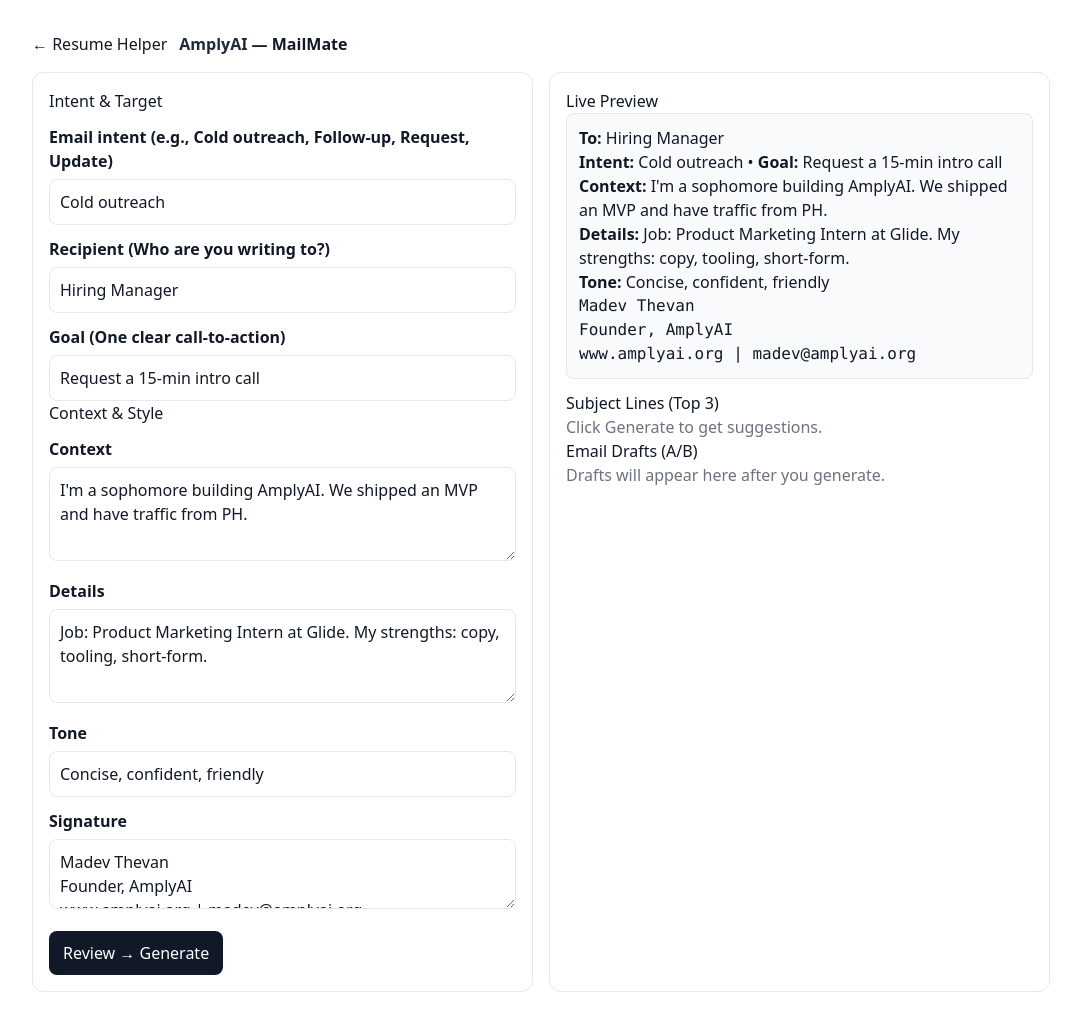
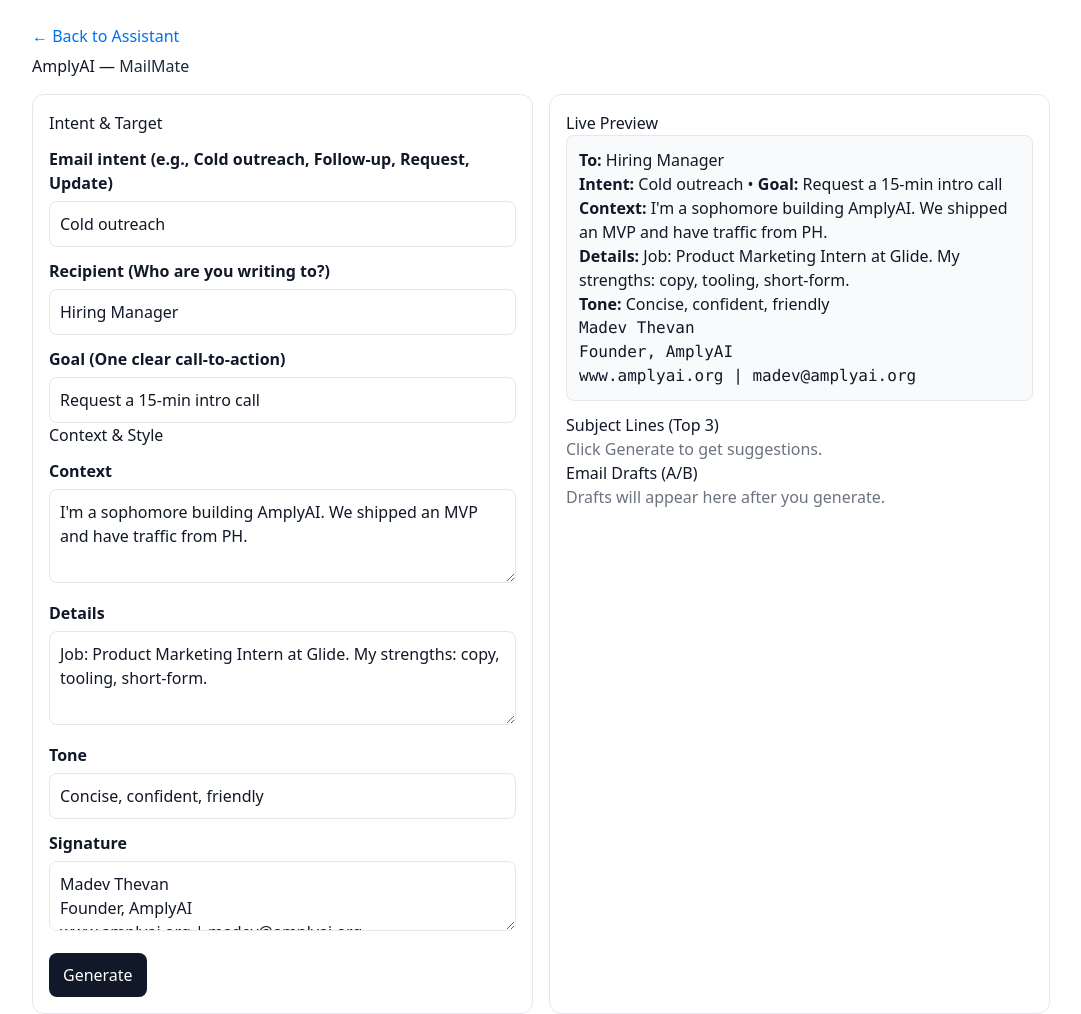
Before and after one commit to madevthevanthiran-maker/amplyai-chatbot, a Next.js app: page /email in a window 1280 px wide. Shown: the whole page, without its empty margins (99-1180 px from the left). Before the commit the page ends 992 px from the top, so only its background shows below. Built offline with nearby package versions, Linux system fonts and the light colour scheme.

Commit message:
Update email.jsx

```diff
--- a/pages/email.jsx
+++ b/pages/email.jsx
@@ -1,6 +1,6 @@
-// /pages/email.jsx
+// pages/email.jsx
+import Link from "next/link";
 import { useState } from "react";
-import Link from "next/link";
 
 export default function MailMate() {
   const [form, setForm] = useState({
@@ -12,7 +12,8 @@ export default function MailMate() {
     details:
       "Job: Product Marketing Intern at Glide. My strengths: copy, tooling, short-form.",
     tone: "Concise, confident, friendly",
-    signature: "Madev Thevan\nFounder, AmplyAI\nwww.amplyai.org | madev@amplyai.org",
+    signature:
+      "Madev Thevan\nFounder, AmplyAI\nwww.amplyai.org | madev@amplyai.org",
   });
 
   const [loading, setLoading] = useState(false);
@@ -44,10 +45,16 @@ export default function MailMate() {
 
   return (
     <div className="container">
+      {/* Back to Assistant */}
+      <p style={{ margin: "12px 0 6px" }}>
+        <Link href="/" style={{ textDecoration: "none", color: "#0070f3" }}>
+          ← Back to Assistant
+        </Link>
+      </p>
+
       <header className="topbar">
-        <Link href="/" className="back">&larr; Resume Helper</Link>
-        <h1>
-          <span className="brand">AmplyAI</span> — <span>MailMate</span>
+        <h1 style={{ margin: 0 }}>
+          AmplyAI — <span className="brand">MailMate</span>
         </h1>
       </header>
 
@@ -80,7 +87,7 @@ export default function MailMate() {
           <textarea rows={2} value={form.signature} onChange={set("signature")} />
 
           <button className="primary" onClick={generate} disabled={loading}>
-            {loading ? "Generating…" : "Review → Generate"}
+            {loading ? "Generating…" : "Generate"}
           </button>
         </section>
 
@@ -89,9 +96,7 @@ export default function MailMate() {
           <h2>Live Preview</h2>
           <div className="preview">
             <p><strong>To:</strong> {form.recipient}</p>
-            <p>
-              <strong>Intent:</strong> {form.intent} • <strong>Goal:</strong> {form.goal}
-            </p>
+            <p><strong>Intent:</strong> {form.intent} • <strong>Goal:</strong> {form.goal}</p>
             <p><strong>Context:</strong> {form.context}</p>
             <p><strong>Details:</strong> {form.details}</p>
             <p><strong>Tone:</strong> {form.tone}</p>
@@ -119,10 +124,8 @@ export default function MailMate() {
       </div>
 
       <style jsx>{`
-        .container { max-width: 1050px; margin: 32px auto; padding: 0 16px; }
+        .container { max-width: 1050px; margin: 24px auto; padding: 0 16px; }
         .topbar { display:flex; align-items:center; gap:12px; margin-bottom:16px; }
-        .back { text-decoration:none; color:#6b7280; }
-        h1 { font-weight:700; margin:0; }
         .brand { color:#1e293b; }
         .grid { display:grid; grid-template-columns: 1fr 1fr; gap: 16px; }
         .card { background:#fff; border:1px solid #e5e7eb; border-radius:12px; padding:16px; }
```
